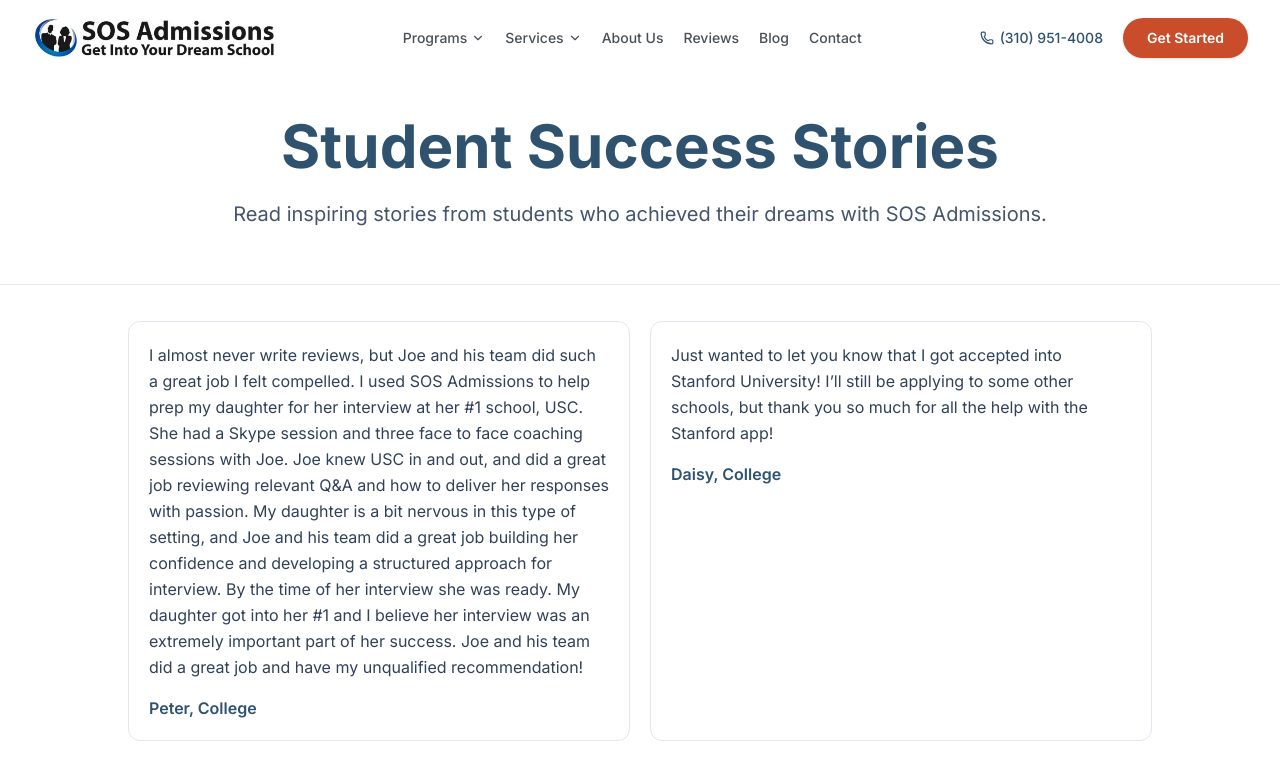
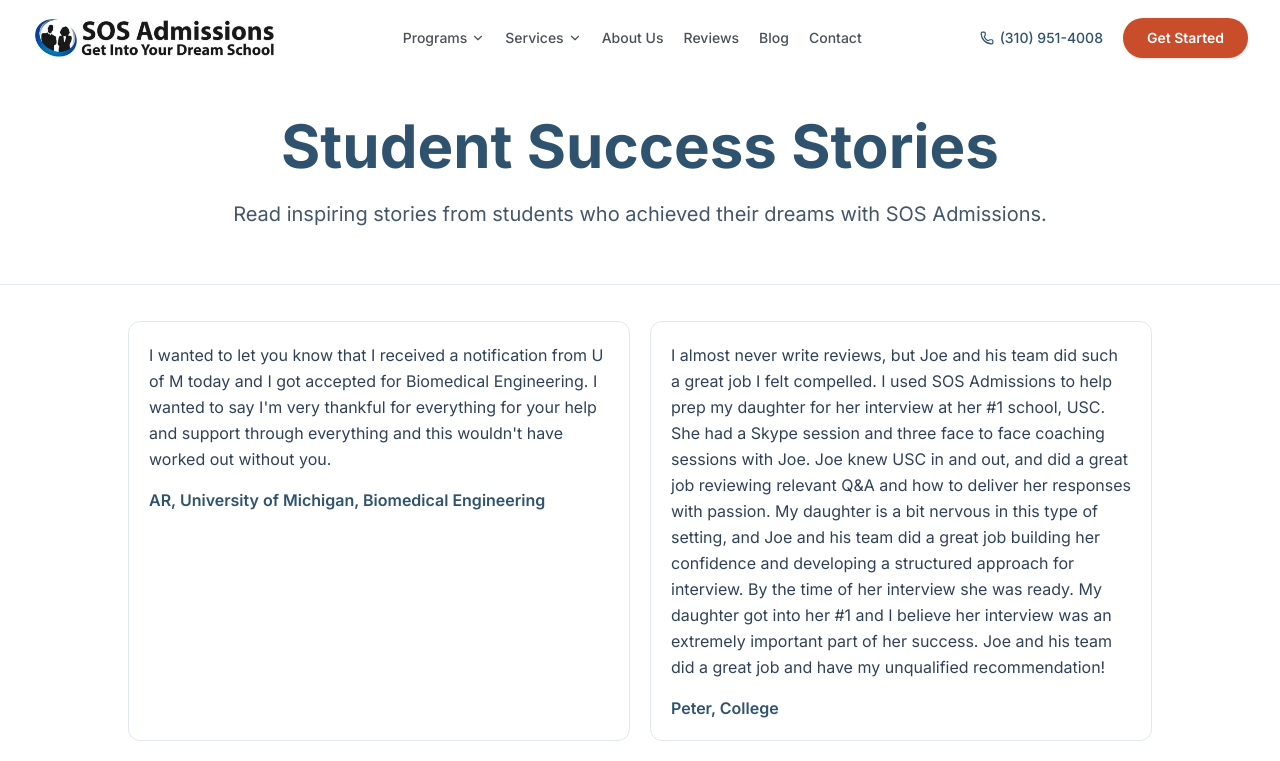
Before and after one commit to SOSAdmin7/sos-admissions-nextjs, a Next.js app: page /client-testimonials in a window 1280 px wide. Shown: the top 761 px of the page. Built offline with nearby package versions, Linux system fonts and the light colour scheme.

Commit message:
Add AR University of Michigan testimonial

```diff
--- a/src/app/sitemap.ts
+++ b/src/app/sitemap.ts
@@ -6,8 +6,11 @@
   const baseUrl = "https://sosadmissions.com";
 
   const updatedPages = new Set(["", "about-us", "academic-crisis-consulting", "bs-md-admissions-consulting", "college-admissions", "college-interviews", "college-transfers", "computer-science-admissions-consultant", "contact-us", "crna-admissions", "dental-school-application", "general-nursing", "graduate-school-application", "graduate-school-interview", "international-students", "law-school-application", "letters-of-recommendation", "mba", "mba-interview", "medical-residency", "medical-residency-interview", "medical-school-admissions-consulting", "medical-school-application", "medical-school-interview", "np-admissions", "pa-school-admissions-consulting", "personal-statement", "phd-application-consulting", "private-school-admissions", "psychology-counseling-admissions", "sat-act-preparation", "veterinary-school-admissions"]);
-  const pageModified = (url: string) =>
-    new Date(updatedPages.has(new URL(url).pathname.replace(/^\/+|\/+$/g, "")) ? "2026-10-20" : "2026-10-01");
+  const pageModified = (url: string) => {
+    const slug = new URL(url).pathname.replace(/^\/+|\/+$/g, "");
+    if (slug === "client-testimonials") return new Date("2026-10-28");
+    return new Date(updatedPages.has(slug) ? "2026-10-20" : "2026-10-01");
+  };
 
   // Core pages (same URL set as the old WordPress sitemap)
   const corePages = [
--- a/src/data/verified-testimonials.json
+++ b/src/data/verified-testimonials.json
@@ -1,4 +1,16 @@
 [
+  {
+    "id": "ar-michigan-biomedical-engineering",
+    "clientName": "AR",
+    "clientTitle": "University of Michigan, Biomedical Engineering",
+    "serviceId": "Biomedical Engineering",
+    "serviceName": "Biomedical Engineering",
+    "content": "I wanted to let you know that I received a notification from U of M today and I got accepted for Biomedical Engineering. I wanted to say I'm very thankful for everything for your help and support through everything and this wouldn't have worked out without you.",
+    "outcome": "",
+    "rating": 0,
+    "featured": false,
+    "sourceUrl": "https://sosadmissions.com/client-testimonials/"
+  },
   {
     "id": "wp-1",
     "clientName": "Peter",
```
